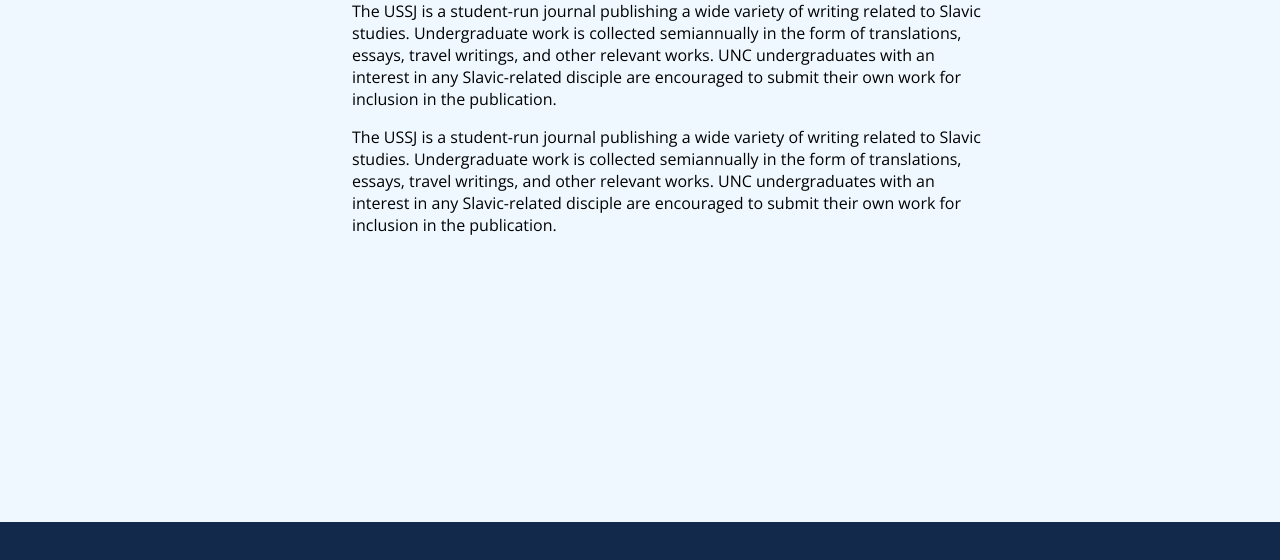
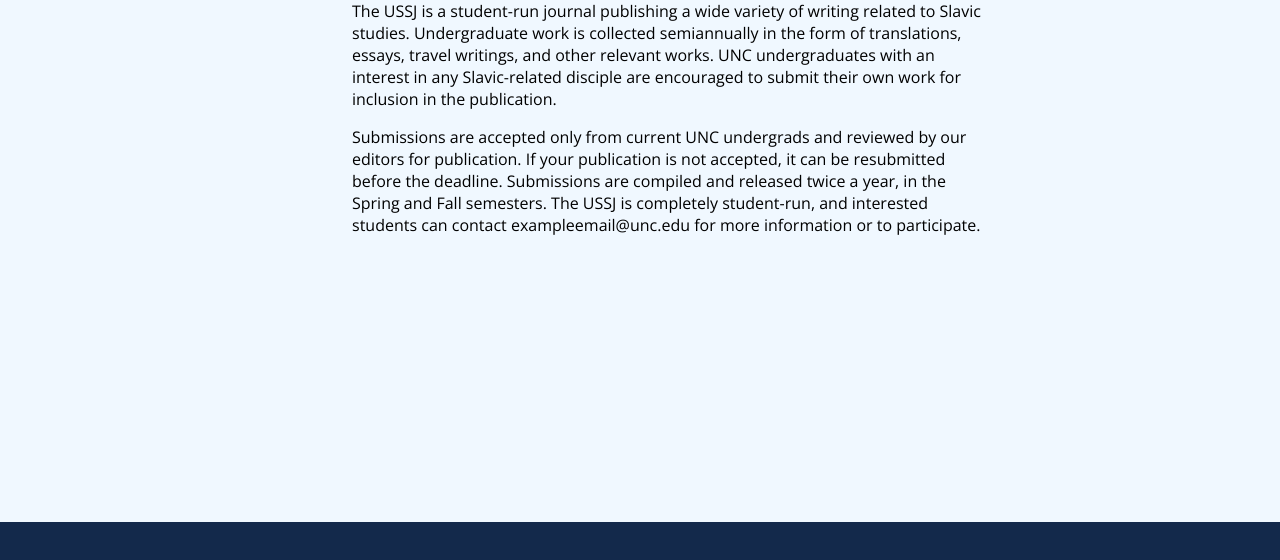
Before and after one commit to masielb/masiel5.github.io., a plain HTML site: page about/about.html in a window 1280 px wide. Shown: the part 318-878 px from the top of the page. Drawn offline with nearby package versions, Linux system fonts and the light colour scheme; some packages are replaced by stand-ins of ours; a script that the page names is missing.

Commit message:
Added about blurb

```diff
--- a/about/about.html
+++ b/about/about.html
@@ -42,7 +42,7 @@
         <div class="about">
             <h1>About</h1>
             <p>The USSJ is a student-run journal publishing a wide variety of writing related to Slavic studies. Undergraduate work is collected semiannually in the form of translations, essays, travel writings, and other relevant works. UNC undergraduates with an interest in any Slavic-related disciple are encouraged to submit their own work for inclusion in the publication.</p>
-            <p>The USSJ is a student-run journal publishing a wide variety of writing related to Slavic studies. Undergraduate work is collected semiannually in the form of translations, essays, travel writings, and other relevant works. UNC undergraduates with an interest in any Slavic-related disciple are encouraged to submit their own work for inclusion in the publication.</p>
+            <p>Submissions are accepted only from current UNC undergrads and reviewed by our editors for publication. If your publication is not accepted, it can be resubmitted before the deadline. Submissions are compiled and released twice a year, in the Spring and Fall semesters. The USSJ is completely student-run, and interested students can contact exampleemail@unc.edu for more information or to participate.</p>
         </div>
     </div>
 
```
